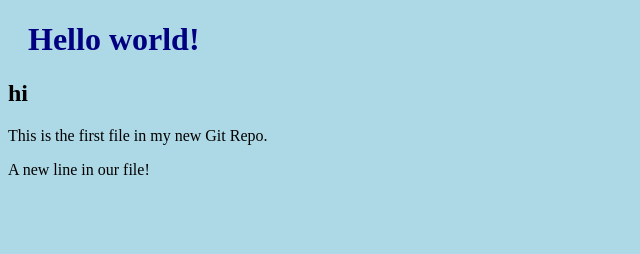
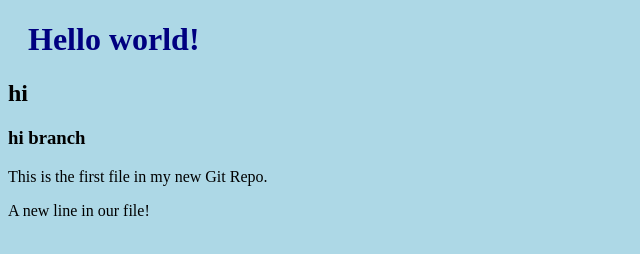
Before and after one commit to sihamsadik/newtutorial, a plain HTML site: page mypo/index.html in a window 1280 px wide. Shown: the whole page, without its empty margins (0-640 px from the left). Drawn offline with Linux system fonts and the light colour scheme.

Commit message:
add h3 in branch to merge

```diff
--- a/mypo/index.html
+++ b/mypo/index.html
@@ -8,6 +8,7 @@
 
 <h1>Hello world!</h1>
 <h2>hi</h2>
+<h3>hi branch</h3>
 <p>This is the first file in my new Git Repo.</p>
 <p>A new line in our file!</p>
 
```
